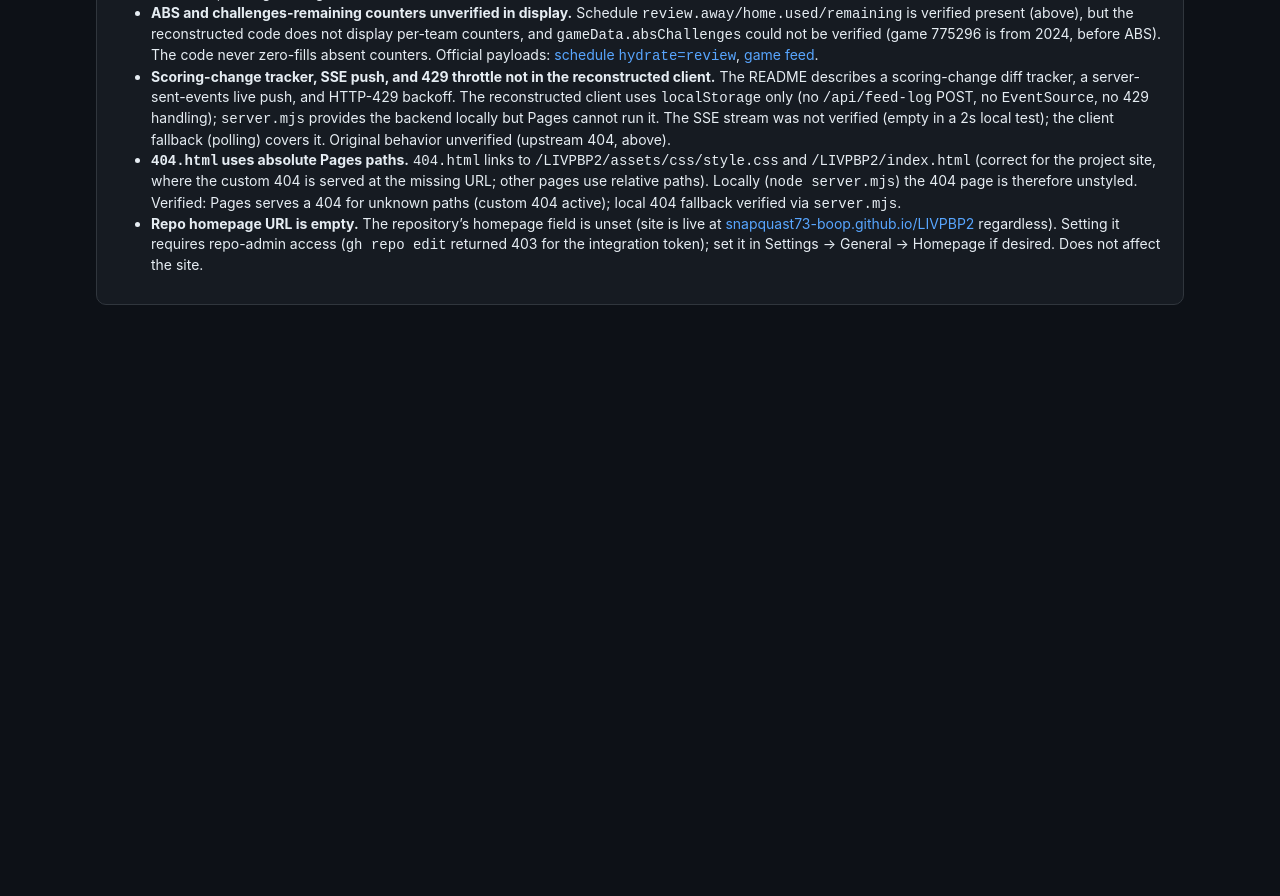
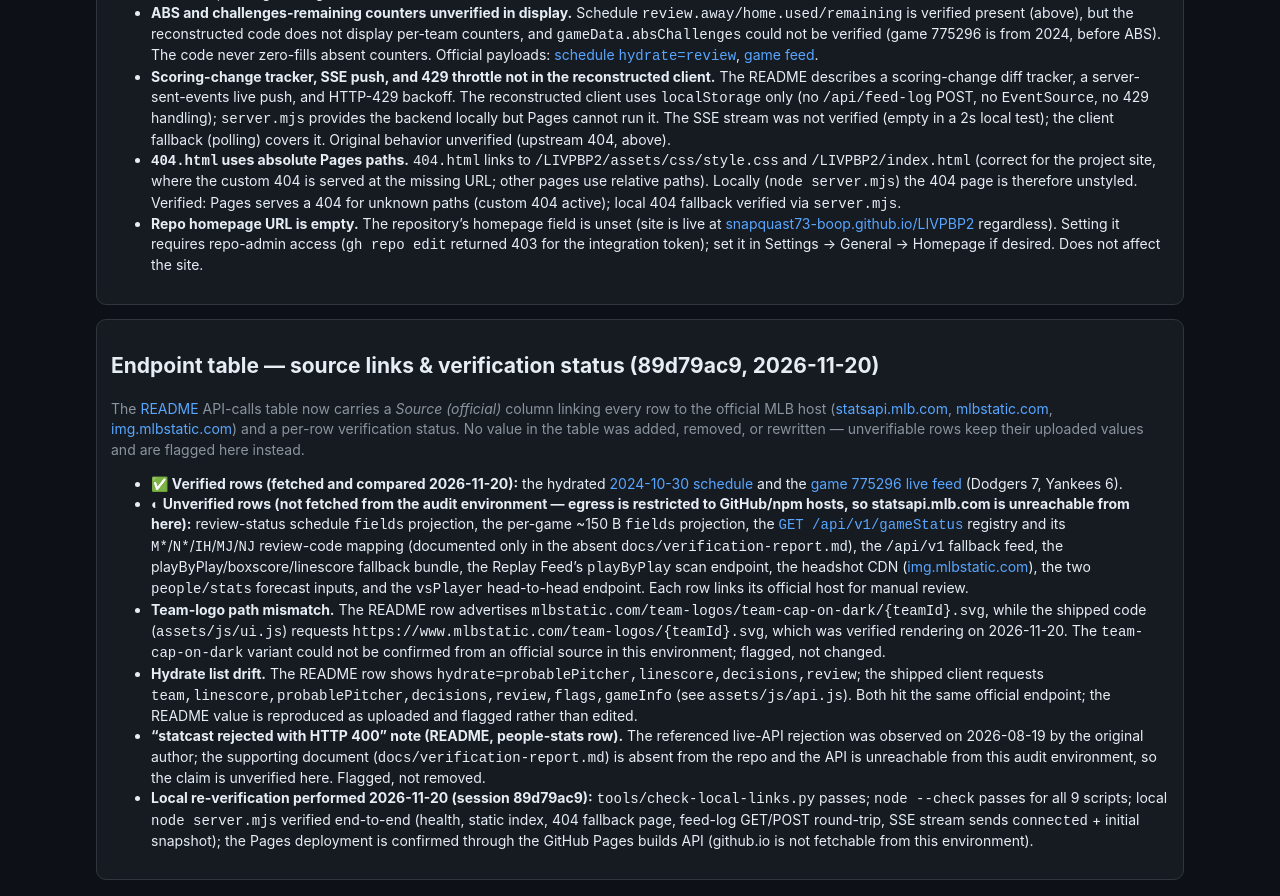
Before and after one commit to snapquast73-boop/LIVPBP2, a plain HTML site: page flagged.html in a window 1280 px wide. Shown: the part 1487-2383 px from the top of the page. Before the commit the page ends 1808 px from the top, so only its background shows below. Drawn offline with Linux system fonts and the light colour scheme.

Commit message:
README endpoint table: official source link + verification status per row; flagged page: endpoint-table verification log; board: 89d79ac9 record
Co-authored-by: arena-agent <297053741+arena-agent@users.noreply.github.com>

```diff
--- a/flagged.html
+++ b/flagged.html
@@ -186,6 +186,50 @@
         </li>
       </ul>
     </section>
+
+    <section class="panel">
+      <h2>Endpoint table — source links &amp; verification status (89d79ac9, 2026-11-20)</h2>
+      <p style="color:var(--muted);">
+        The <a href="https://github.com/snapquast73-boop/LIVPBP2/blob/main/README.md">README</a> API-calls table now carries a
+        <em>Source (official)</em> column linking every row to the official MLB host
+        (<a href="https://statsapi.mlb.com" target="_blank" rel="noopener">statsapi.mlb.com</a>,
+        <a href="https://www.mlbstatic.com" target="_blank" rel="noopener">mlbstatic.com</a>,
+        <a href="https://img.mlbstatic.com" target="_blank" rel="noopener">img.mlbstatic.com</a>) and a per-row
+        verification status. No value in the table was added, removed, or rewritten — unverifiable rows keep their
+        uploaded values and are flagged here instead.
+      </p>
+      <ul>
+        <li><strong>✅ Verified rows (fetched and compared 2026-11-20):</strong>
+          the hydrated <a href="https://statsapi.mlb.com/api/v1/schedule?sportId=1&amp;date=2024-10-30&amp;hydrate=team,linescore,probablePitcher,decisions,review,flags,gameInfo">2024-10-30 schedule</a>
+          and the <a href="https://statsapi.mlb.com/api/v1.1/game/775296/feed/live">game 775296 live feed</a> (Dodgers 7, Yankees 6).</li>
+        <li><strong>◐ Unverified rows (not fetched from the audit environment — egress is restricted to GitHub/npm hosts, so statsapi.mlb.com is unreachable from here):</strong>
+          review-status schedule <code>fields</code> projection, the per-game ~150&nbsp;B <code>fields</code> projection,
+          the <a href="https://statsapi.mlb.com/api/v1/gameStatus"><code>GET /api/v1/gameStatus</code></a> registry and its
+          <code>M*</code>/<code>N*</code>/<code>IH</code>/<code>MJ</code>/<code>NJ</code> review-code mapping (documented only in the absent
+          <code>docs/verification-report.md</code>), the <code>/api/v1</code> fallback feed, the playByPlay/boxscore/linescore fallback bundle,
+          the Replay Feed’s <code>playByPlay</code> scan endpoint, the headshot CDN
+          (<a href="https://img.mlbstatic.com">img.mlbstatic.com</a>), the two <code>people/stats</code> forecast inputs, and the
+          <code>vsPlayer</code> head-to-head endpoint. Each row links its official host for manual review.</li>
+        <li><strong>Team-logo path mismatch.</strong> The README row advertises
+          <code>mlbstatic.com/team-logos/team-cap-on-dark/{teamId}.svg</code>, while the shipped code
+          (<code>assets/js/ui.js</code>) requests <code>https://www.mlbstatic.com/team-logos/{teamId}.svg</code>,
+          which was verified rendering on 2026-11-20. The <code>team-cap-on-dark</code> variant could not be confirmed from an
+          official source in this environment; flagged, not changed.</li>
+        <li><strong>Hydrate list drift.</strong> The README row shows <code>hydrate=probablePitcher,linescore,decisions,review</code>;
+          the shipped client requests <code>team,linescore,probablePitcher,decisions,review,flags,gameInfo</code>
+          (see <code>assets/js/api.js</code>). Both hit the same official endpoint; the README value is reproduced as uploaded and
+          flagged rather than edited.</li>
+        <li><strong>“statcast rejected with HTTP 400” note (README, people-stats row).</strong>
+          The referenced live-API rejection was observed on 2026-08-19 by the original author; the supporting document
+          (<code>docs/verification-report.md</code>) is absent from the repo and the API is unreachable from this audit
+          environment, so the claim is unverified here. Flagged, not removed.</li>
+        <li><strong>Local re-verification performed 2026-11-20 (session 89d79ac9):</strong>
+          <code>tools/check-local-links.py</code> passes; <code>node --check</code> passes for all 9 scripts;
+          local <code>node server.mjs</code> verified end-to-end (health, static index, 404 fallback page, feed-log
+          GET/POST round-trip, SSE stream sends <code>connected</code> + initial snapshot); the Pages deployment is
+          confirmed through the GitHub Pages builds API (github.io is not fetchable from this environment).</li>
+      </ul>
+    </section>
   </main>
 </body>
 </html>
```
Also changed, not shown: COORDINATION.md (+1 -0 lines), README.md.
